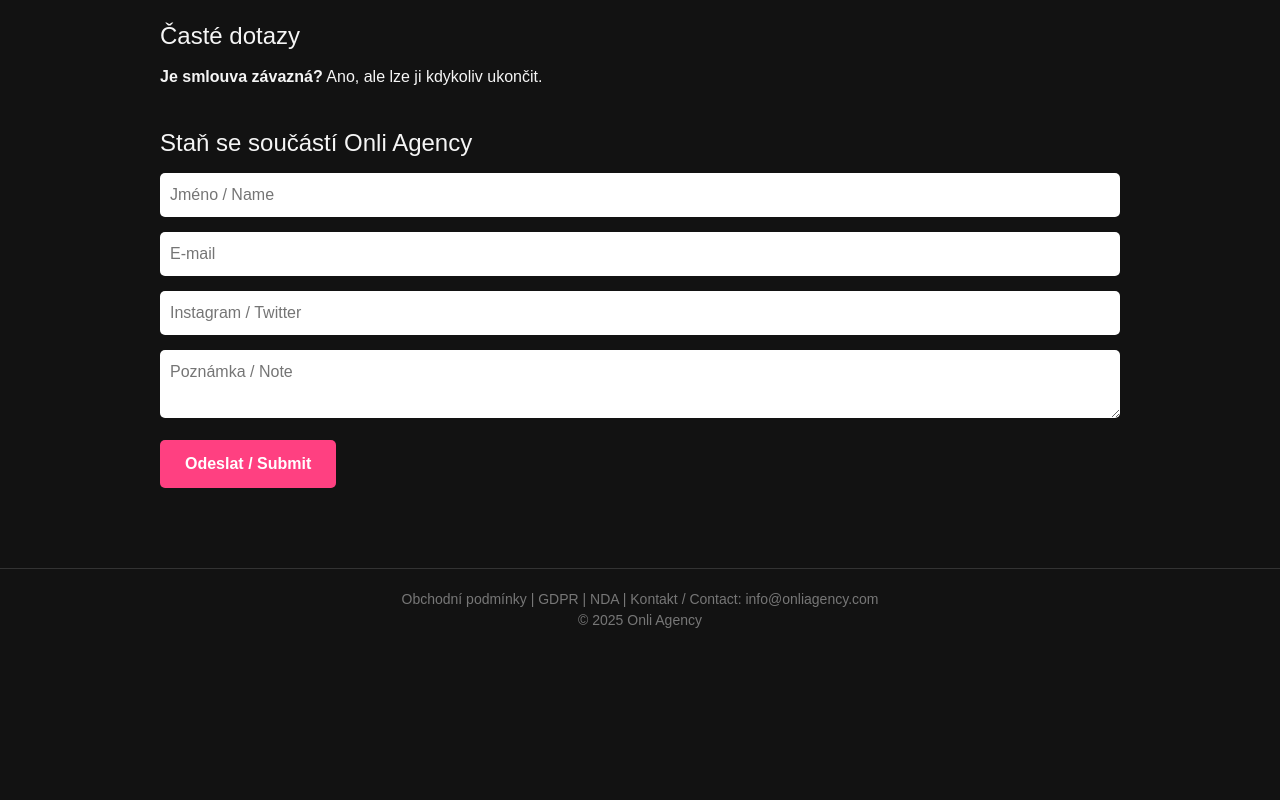
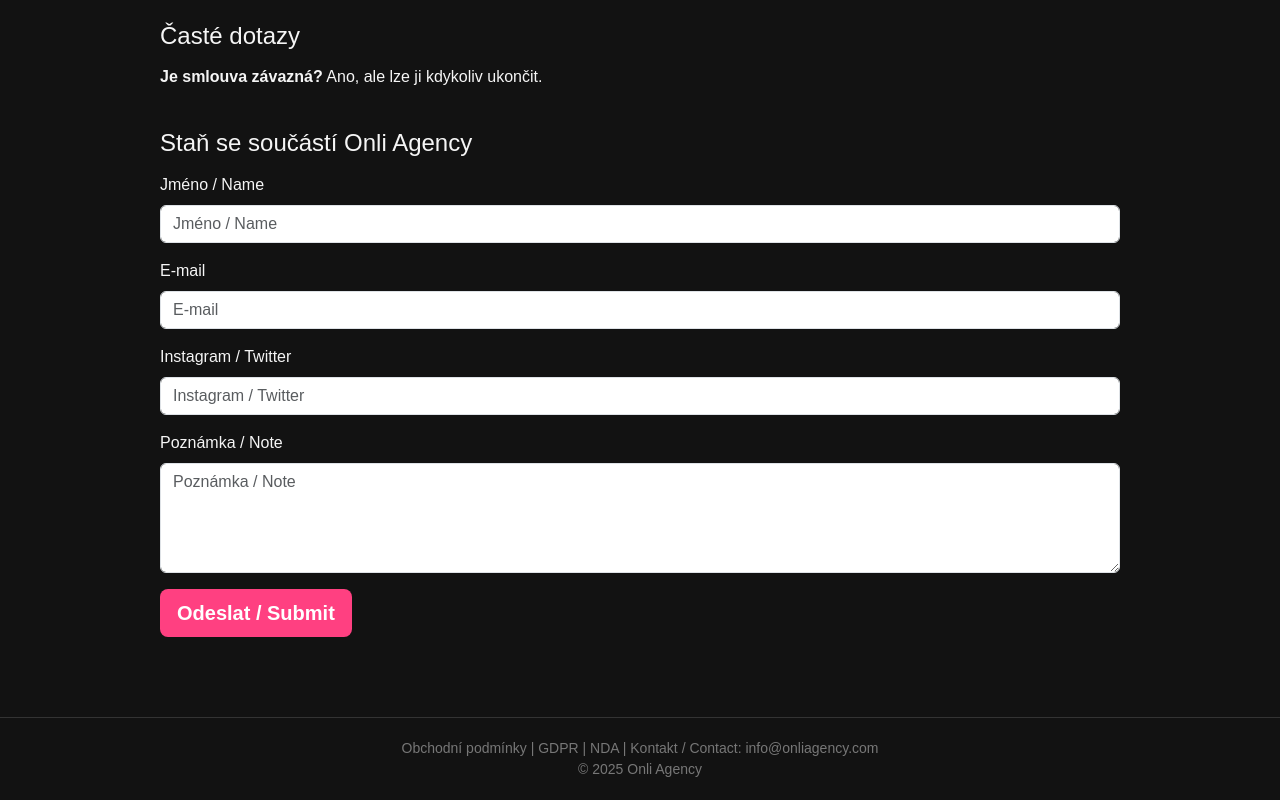
Before and after one commit to OnliAgency/OnliAgency, a plain HTML site: page index.html in a window 1280 px wide. Shown: the part 1279-2079 px from the top of the page. Before the commit the page ends 1930 px from the top, so only its background shows below. Drawn offline with nearby package versions, Linux system fonts and the light colour scheme.

Commit message:
Update index.html

```diff
--- a/index.html
+++ b/index.html
@@ -227,13 +227,26 @@
             <div data-lang="en" class="hidden">
                 <h3>Join Onli Agency</h3>
             </div>
-            <form class="form" action="https://formspree.io/f/yourFormID" method="POST">
-                <input type="text" name="name" placeholder="Jméno / Name" required>
-                <input type="email" name="email" placeholder="E-mail" required>
-                <input type="text" name="social" placeholder="Instagram / Twitter">
-                <textarea name="note" placeholder="Poznámka / Note"></textarea>
-                <button type="submit">Odeslat / Submit</button>
-            </form>
+           <form action="https://formspree.io/f/yourFormID" method="POST" class="needs-validation" novalidate>
+  <div class="mb-3">
+    <label for="name" class="form-label">Jméno / Name</label>
+    <input type="text" class="form-control" id="name" name="name" placeholder="Jméno / Name" required>
+  </div>
+  <div class="mb-3">
+    <label for="email" class="form-label">E-mail</label>
+    <input type="email" class="form-control" id="email" name="email" placeholder="E-mail" required>
+  </div>
+  <div class="mb-3">
+    <label for="social" class="form-label">Instagram / Twitter</label>
+    <input type="text" class="form-control" id="social" name="social" placeholder="Instagram / Twitter">
+  </div>
+  <div class="mb-3">
+    <label for="note" class="form-label">Poznámka / Note</label>
+    <textarea class="form-control" id="note" name="note" placeholder="Poznámka / Note" rows="4"></textarea>
+  </div>
+  <button type="submit" class="btn btn-lg" style="background-color:#ff4081; color:white; font-weight:bold;">Odeslat / Submit</button>
+</form>
+
         </section>
     </div>
 
```
